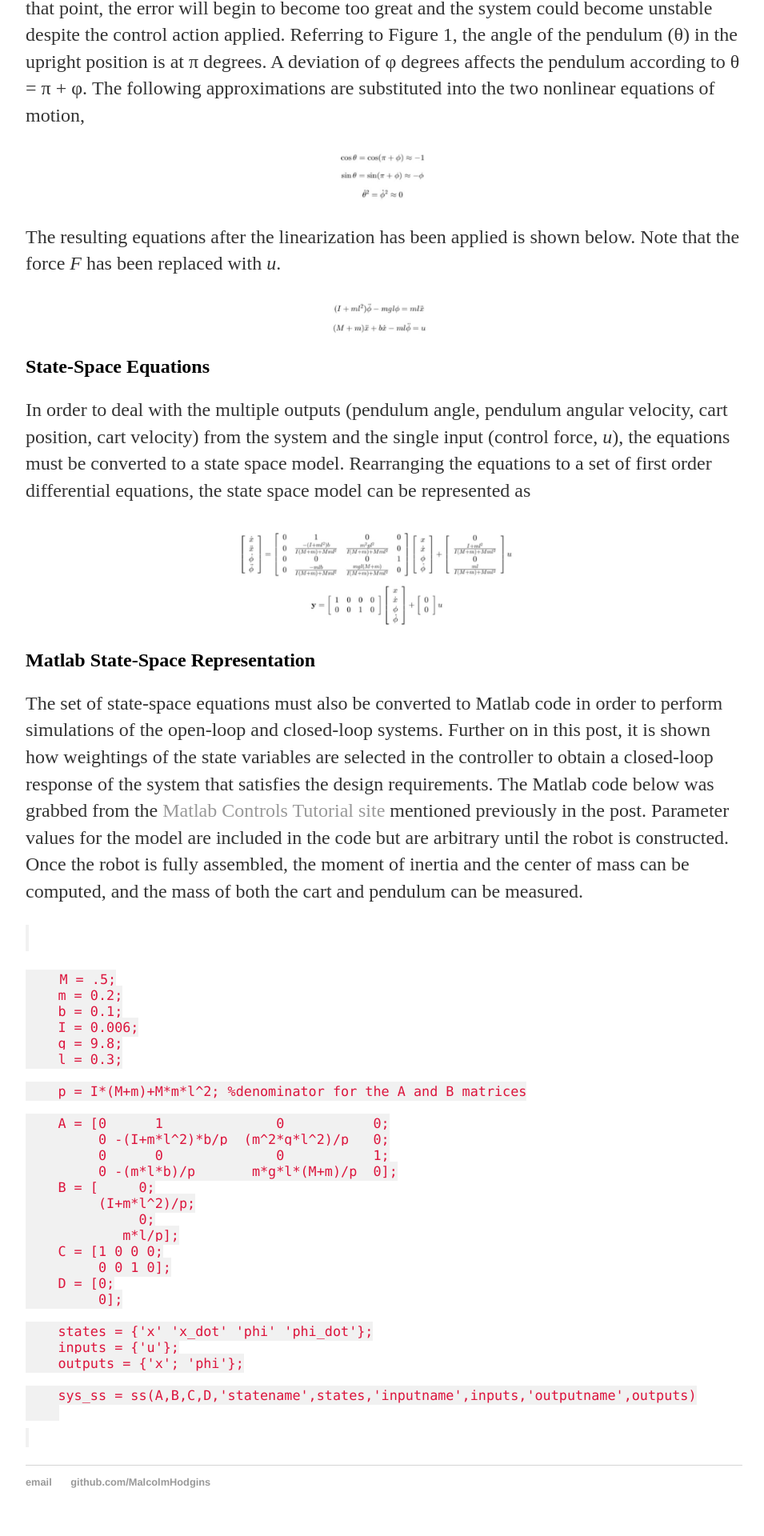
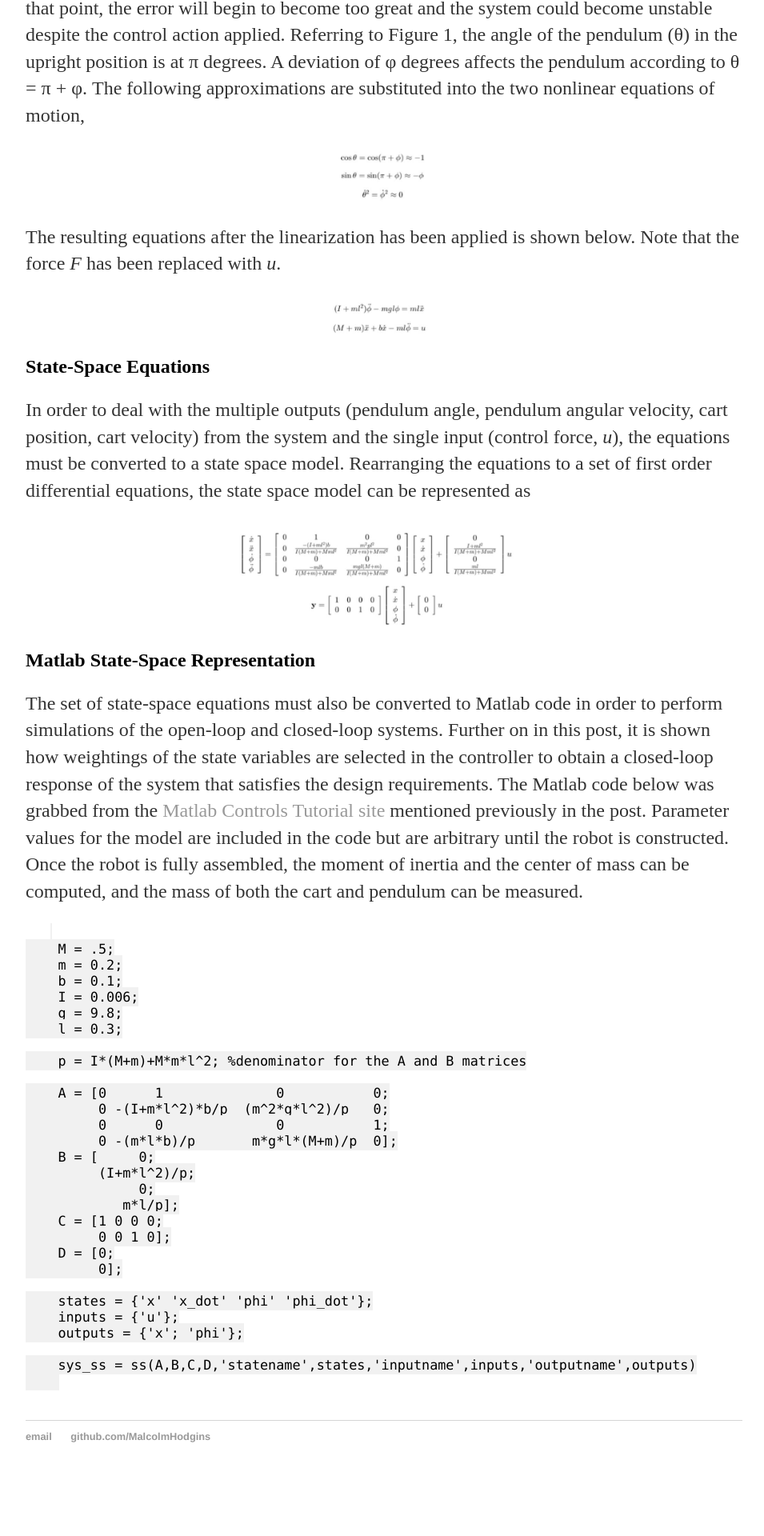
Before and after one commit to MalcolmHodgins/MalcolmHodgins.github.io, a Jekyll site: the page built from _posts/2020-08-04-SBIP Modelling.md, in a window 1280 px wide. Shown: the part 2501-4421 px from the top of the page at 80% size, without its empty margins (160-1115 px from the left). Built offline with Jekyll 4.4.1, drawn with Linux system fonts in a browser that asks for light colours; after the commit the page ends 4364 px from its top, so only the background shows below that.

Commit message:
fixing code presentation

```diff
--- a/_posts/2020-08-04-SBIP Modelling.md
+++ b/_posts/2020-08-04-SBIP Modelling.md
@@ -93,8 +93,8 @@ The Matlab code below was grabbed from the <a href="http://ctms.engin.umich.edu/
 </p>
 
 <p>
-  <code>
-    <pre>
+  <pre>
+    <code>
     M = .5;
     m = 0.2;
     b = 0.1;
@@ -122,6 +122,6 @@ The Matlab code below was grabbed from the <a href="http://ctms.engin.umich.edu/
     outputs = {'x'; 'phi'};
 
     sys_ss = ss(A,B,C,D,'statename',states,'inputname',inputs,'outputname',outputs)
-    </pre>
-  </code>
+    </code>
+  </pre>
 </p>
--- a/css/main.css
+++ b/css/main.css
@@ -53,7 +53,7 @@ img {
 
 code {
   font-family: Consolas,"courier new";
-  color: crimson;
+  color: black;
   background-color: #f1f1f1;
   padding: 2px;
   font-size: 105%;
```
